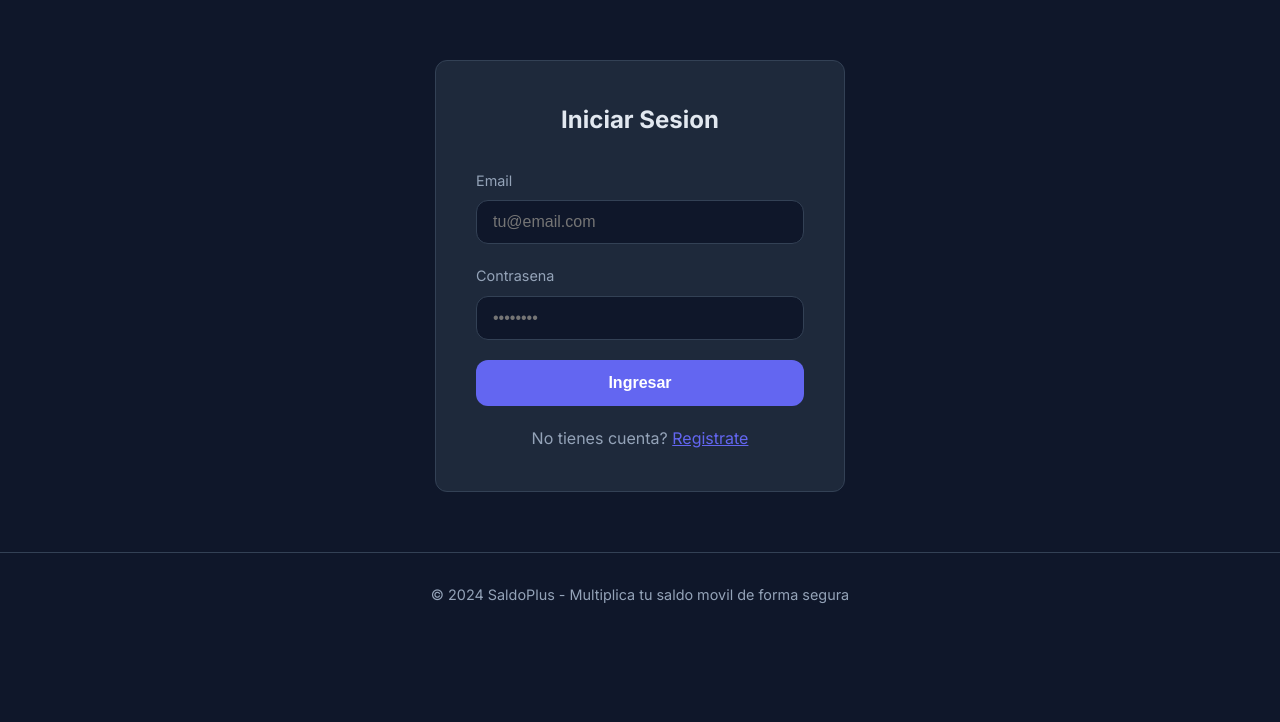
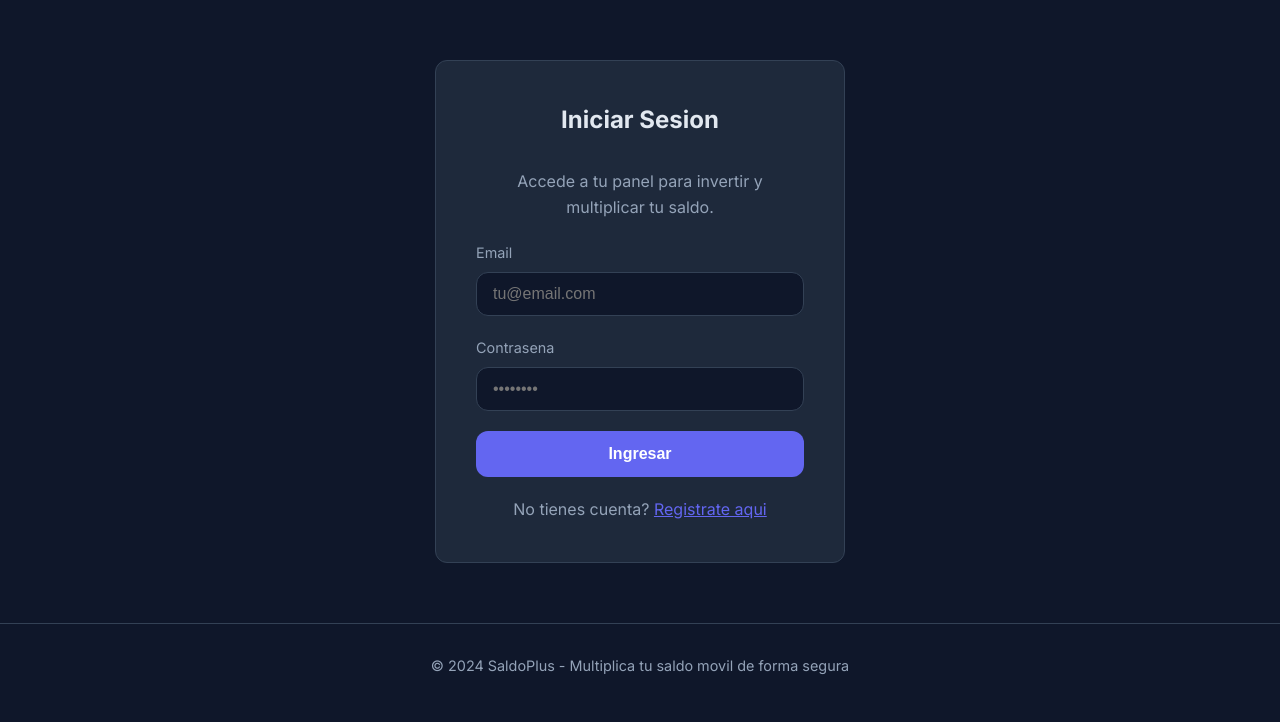
Before and after one commit to javiercoca2002-cell/Saldoplus, a Flask app: page /login in a window 1280 px wide. Shown: the part 78-800 px from the top of the page. Run offline with Flask 3, Linux system fonts and the light colour scheme.

Commit message:
Actualizar login.html

```diff
--- a/templates/login.html
+++ b/templates/login.html
@@ -1,9 +1,11 @@
+
 {% extends "base.html" %}
 {% block title %}Iniciar Sesion - SaldoPlus{% endblock %}
 {% block content %}
 <div class="auth-container">
     <div class="auth-card">
         <h2>Iniciar Sesion</h2>
+        <p style="text-align: center; color: #94a3b8; margin-bottom: 20px;">Accede a tu panel para invertir y multiplicar tu saldo.</p>
         <form method="POST">
             <div class="form-group">
                 <label>Email</label>
@@ -15,7 +17,7 @@
             </div>
             <button type="submit" class="btn btn-primary btn-block">Ingresar</button>
         </form>
-        <p class="auth-link">No tienes cuenta? <a href="{{ url_for('registro') }}">Registrate</a></p>
+        <p class="auth-link">No tienes cuenta? <a href="{{ url_for('registro') }}">Registrate aqui</a></p>
     </div>
 </div>
 {% endblock %}
```
